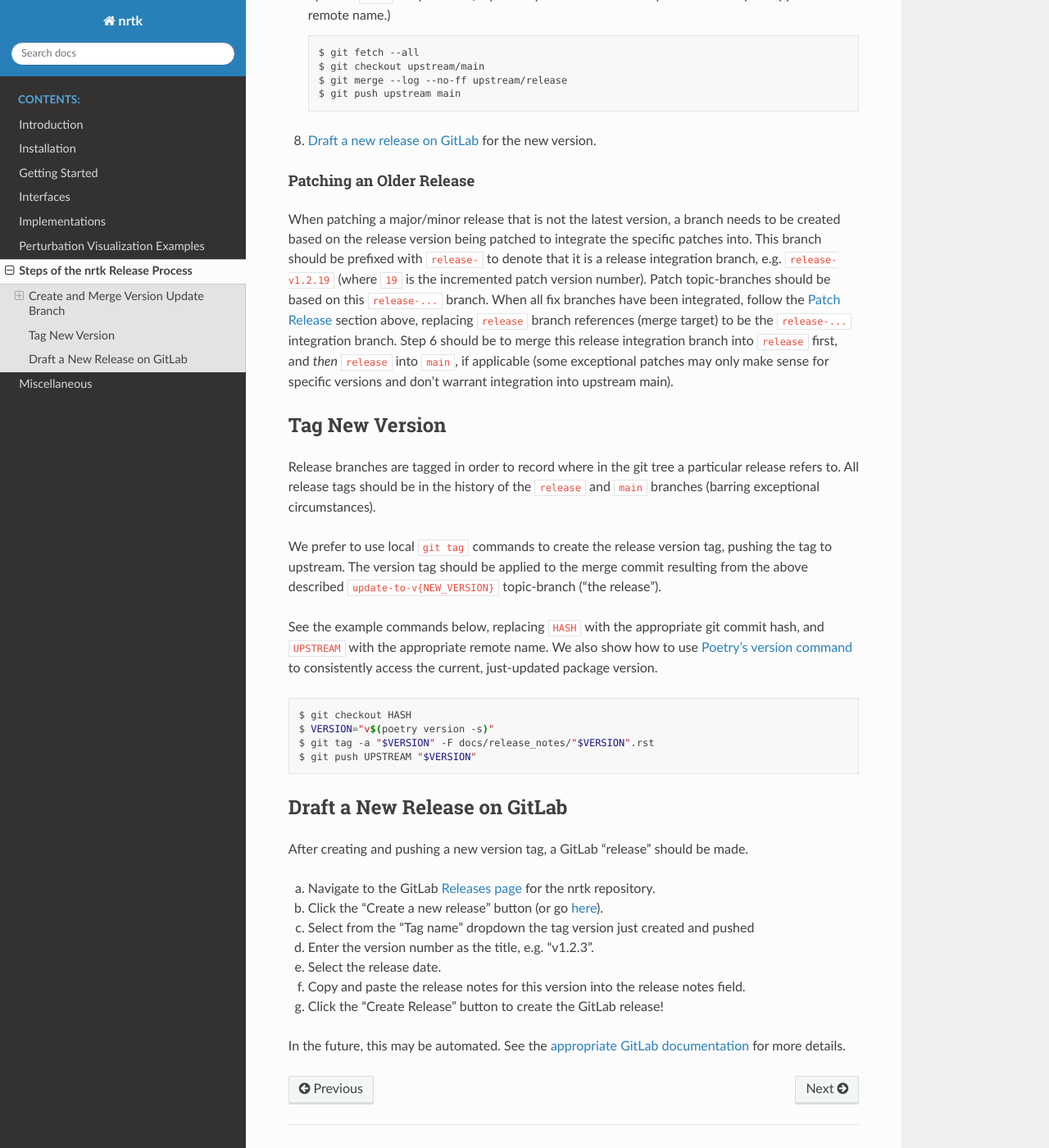
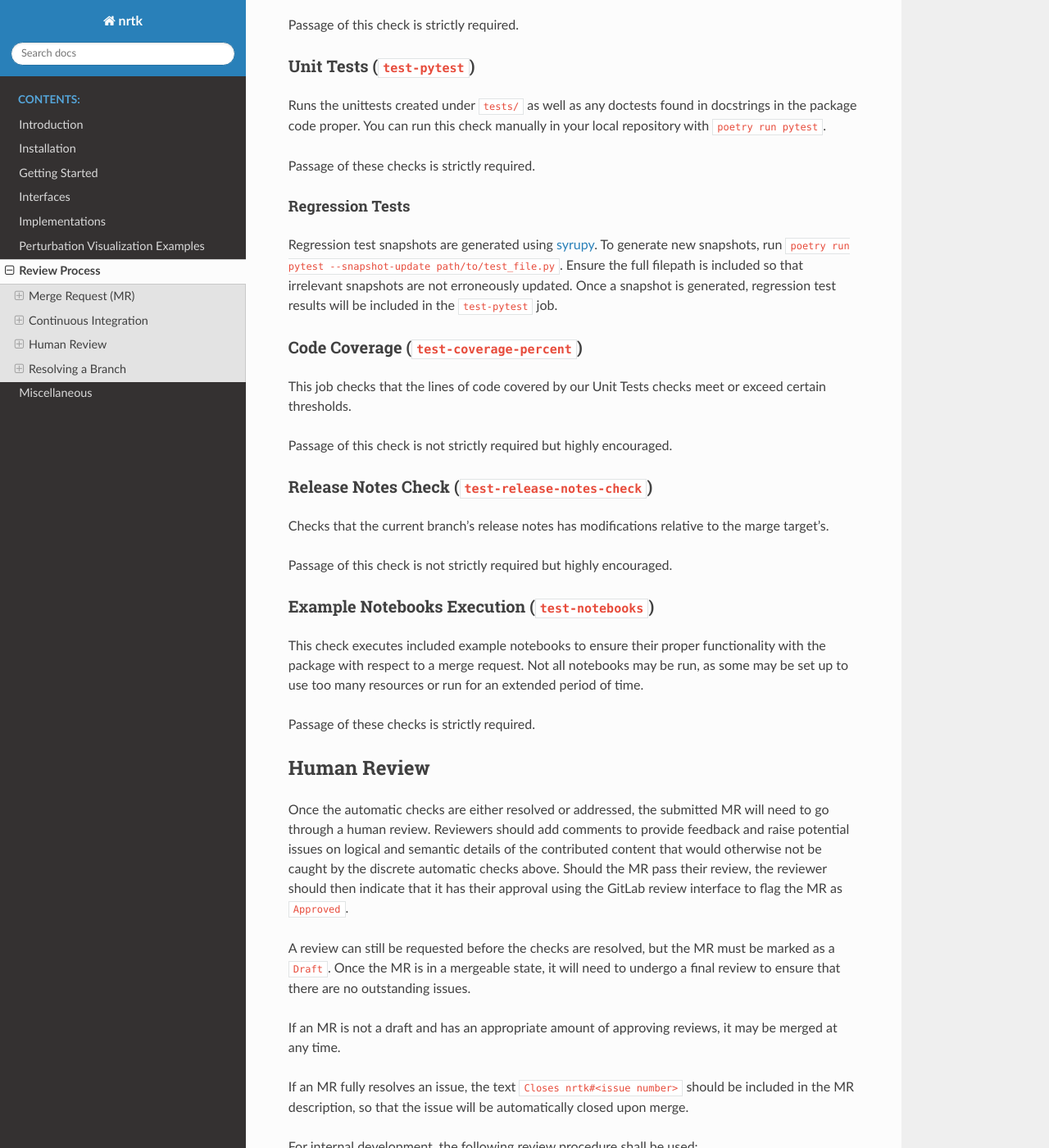
Before and after one commit to Kitware/nrtk, a Sphinx documentation site: the page built from docs/review_process.rst, in a window 1280 px wide and 1400 px high, scrolled down 2210 px. Shown: the whole window at 82% size. Built offline with Sphinx 7.4.7 and the Read the Docs theme 2.0.0, drawn with Linux system fonts in a browser that asks for light colours; pages that are not in the unit, such as notebooks, are missing from menus; the version number is read from the project's files by our own code; some of the changed text lies outside the part shown.

Commit message:
Auto Merge Request - c03c8071

```diff
--- a/docs/review_process.rst
+++ b/docs/review_process.rst
@@ -1,201 +1,198 @@
-Steps of the nrtk Release Process
-=================================
-Three types of releases are expected to occur:
-  - major
-  - minor
-  - patch
+Review Process
+**************
 
-See the :file:`CONTRIBUTING.md` file for information on how to contribute features
-and patches.
-See the :file:`docs/review_process.rst` for information about how to, and what
-is involved in, reviewing contributions.
+The process for reviewing and integrating branches into nrtk is described
+below.
 
-The following process should apply when any release that changes the version
-number occurs.
+For guidelines on contributing, see ``CONTRIBUTING.md``.
 
-Create and Merge Version Update Branch
---------------------------------------
+For guidelines on the release process, see `Release Process and
+Notes`_.
 
-This step of the release process depends on whether the release is considered to be major or
-minor, or
-if it is a patch release.
+.. _`Release Process and Notes`: release_process.html
 
-Major and Minor Releases
-^^^^^^^^^^^^^^^^^^^^^^^^
-Major and minor releases may add one or more trivial or non-trivial features
-and functionalities.
+.. contents:: The review process consists of the following parts:
+   :local:
 
-1. Create a new branch off of the ``main`` named something like
-   ``update-to-v{NEW_VERSION}``, where ``NEW_VERSION`` is the new ``X.Y``
-   version.
+Merge Request (MR)
+==================
+An MR is initiated by a user intending to integrate a branch from their forked
+repository.
+Before the branch is integrated into the nrtk master branch, it must
+first go through a series of checks and a review to ensure that the branch is
+consistent with the rest of the repository and doesn't contain any issues.
 
-   a. Use the ``scripts/update_release_notes.sh`` script to update the project
-      version number, create ``docs/release_notes/v{NEW_VERSION}.rst``, and add
-      a new pending release notes stub file.
+Workflow Status
+---------------
+The submitter must set the status of their MR:
 
-      .. code-block:: bash
+Draft
+^^^^^
+Indicates that the submitter does not think that the MR is in a reviewable or
+mergeable state.
+Once they complete their work and think that the MR is ready to be considered
+for merger, they may set the status to ``Open``.
 
-         $ # When creating a major release
-         $ ./scripts/update_release_notes.sh major
-         $ # OR when creating a minor release
-         $ ./scripts/update_release_notes.sh minor
+Open
+^^^^
+Indicates that an MR is ready for review and that the submitter of the MR thinks
+that the branch is ready to be merged.
+If a review is received that requests substantial changes to the contributed
+content, effectively returning the task at hand into a "development" phase, the
+MR status should be changed to ``Draft`` (by the author of the MR) to indicate
+that such changes are underway.
 
-   b. Add a descriptive paragraph under the title section of
-      ``docs/release_notes/v{NEW_VERSION}.rst`` summarizing this release.
+If the submitter is still working on the MR and simply wants feedback, they
+must request it and leave their branch marked as a ``Draft``.
 
-2. Push the created branch to the upstream repository, not your fork (this is
-   an exception to the normal forking workflow).
+Closed
+^^^^^^
+Indicates that the MR is resolved or discarded.
 
-3. Create a pull/merge request for this branch with ``release`` as the merge
-   target. This is to ensure that everything passes CI testing before making
-   the release. If there is an issue, then topic branches should be made and
-   merged into this branch until the issue is resolved.
+Continuous Integration
+======================
+The following checks are included in the automated portion of the review
+process, and are triggered whenever a merge-request is made or changes, a tag is
+created, or when the ``main`` branch is updated.
+These are run as part of the CI/CD pipeline driven by GitLab CI pipelines, and
+defined by the :file:`.gitlab-ci.yml` file.
+The success or failure of each may be seen in-line in a submitted MR in the
+"Checks" section of the MR view.
 
-4. Get an approving review.
+Code Style Consistency (``test-py-lint``)
+-----------------------------------------
+Runs ``flake8`` to quality check the code style.
+You can run this check manually in your local repository with
+``poetry run flake8``.
 
-5. Merge the pull/merge request into the ``release`` branch.
+Passage of this check is strictly required.
 
-6. Tag the resulting merge commit.
-   See `Tag new version`_ below for how to do this.
+Static Type Analysis (``test-py-typecheck``)
+--------------------------------------------
+Performs static type analysis.
+You can run this check manually in your local repository with ``poetry run
+mypy``.
 
-7. As a repository administrator, merge the ``release`` branch into ``main``
-   locally and push the updated ``main`` to upstream. (Replace "upstream"
-   in the example below with your applicable remote name.)
+Passage of this check is strictly required.
 
-   .. code-block:: bash
+Documentation Build (``test-docs-build``)
+-----------------------------------------
+Performs a build of our Sphinx documentation.
 
-      $ git fetch --all
-      $ git checkout upstream/main
-      $ git merge --log --no-ff upstream/release
-      $ git push upstream main
+Passage of this check is strictly required.
 
-8. `Draft a new release on GitLab`_ for the new version.
+Unit Tests (``test-pytest``)
+----------------------------
+Runs the unittests created under ``tests/`` as well as any doctests found in
+docstrings in the package code proper.
+You can run this check manually  in your local repository with ``poetry run
+pytest``.
 
-Patch Release
-^^^^^^^^^^^^^
-A patch release should only contain fixes for bugs or issues with an existing
-release.
-No new features or functionality should be introduced in a patch release.
-As such, patch releases should only ever be based on an existing release point
-(git tag).
+Passage of these checks is strictly required.
 
-This list assumes we are creating a new patch release off of the *latest*
-release version, i.e. off of the ``release`` branch.
-If a patch release for an older release version is being created, see the
-`Patching an Older Release`_ section.
+Regression Tests
+^^^^^^^^^^^^^^^^
+Regression test snapshots are generated using
+`syrupy <https://github.com/syrupy-project/syrupy>`_. To generate new snapshots,
+run ``poetry run pytest --snapshot-update path/to/test_file.py``. Ensure the full
+filepath is included so that irrelevant snapshots are not erroneously updated.
+Once a snapshot is generated, regression test results will be included in the
+``test-pytest`` job.
 
-1. Create a new branch off of the ``release`` branch named something like
-   ``update-to-v{NEW_VERSION}``, where ``NEW_VERSION`` is the target ``X.Y.Z``,
-   including the bump in the patch (``Z``) version component.
+Code Coverage (``test-coverage-percent``)
+-----------------------------------------
+This job checks that the lines of code covered by our Unit Tests checks meet or
+exceed certain thresholds.
 
-   a. Use the ``scripts/update_release_notes.sh`` script to update the project
-      version number, create ``docs/release_notes/v{NEW_VERSION}.rst``, and add
-      a new pending release notes stub file.
+Passage of this check is not strictly required but highly encouraged.
 
-      .. code-block:: bash
+Release Notes Check (``test-release-notes-check``)
+--------------------------------------------------
+Checks that the current branch's release notes has modifications relative to
+the marge target's.
 
-         $ ./scripts/update_release_notes.sh patch
+Passage of this check is not strictly required but highly encouraged.
 
-   b. Add a descriptive paragraph under the title section of
-      ``docs/release_notes/v{NEW_VERSION}.rst`` summarizing this release.
+Example Notebooks Execution (``test-notebooks``)
+------------------------------------------------
+This check executes included example notebooks to ensure their proper
+functionality with the package with respect to a merge request.
+Not all notebooks may be run, as some may be set up to use too many resources
+or run for an extended period of time.
 
-2. Push the created branch to the upstream repository, not your fork (this is
-   an exception to the normal forking workflow).
+Passage of these checks is strictly required.
 
-3. Create a pull/merge request for this branch with ``release`` as the merge
-   target. This is to ensure that everything passes CI testing before making
-   the release. If there is an issue, then topic branches should be made and
-   merged into this branch until the issue is resolved.
+Human Review
+============
+Once the automatic checks are either resolved or addressed, the submitted MR
+will need to go through a human review.
+Reviewers should add comments to provide feedback and raise potential issues on
+logical and semantic details of the contributed content that would otherwise
+not be caught by the discrete automatic checks above.
+Should the MR pass their review, the reviewer should then indicate that it has
+their approval using the GitLab review interface to flag the MR as ``Approved``.
 
-4. Get an approving review.
+A review can still be requested before the checks are resolved, but the MR must
+be marked as a ``Draft``.
+Once the MR is in a mergeable state, it will need to undergo a final review to
+ensure that there are no outstanding issues.
 
-5. Merge the pull/merge request into the ``release`` branch.
+If an MR is not a draft and has an appropriate amount of approving reviews, it
+may be merged at any time.
 
-6. Tag the resulting merge commit.
-   See `Tag new version`_ below for how to do this.
+If an MR fully resolves an issue, the text
+``Closes nrtk#<issue number>`` should be included in the MR description,
+so that the issue will be automatically closed upon merge.
 
-7. As a repository administrator, merge the ``release`` branch into ``main``
-   locally and push the updated ``main`` to upstream. (Replace "upstream"
-   in the example below with your applicable remote name.)
+For internal development, the following review procedure shall be used:
 
-   .. code-block:: bash
+1. The author will label the merge request as "status::for review", move the
+   associated issue(s) to the for review column on the issue board, and request
+   a review from a peer reviewer. Once the review process begins, the issue(s)
+   should remain in the for review column, review status will only be updated
+   on the MR itself, unless the scope of the issue significantly changes.
 
-      $ git fetch --all
-      $ git checkout upstream/main
-      $ git merge --log --no-ff upstream/release
-      $ git push upstream main
+2. Peer reviewer will provide comments or suggested changes and re-label the
+   merge request as "status::in progress". If no work is needed, the reviewer
+   will instead approve the MR and request a review from a maintainer.
 
-8. `Draft a new release on GitLab`_ for the new version.
+3. Author will address the comments provided by the peer reviewer and then
+   re-label the merge request as "status::for review" and re-request a peer
+   review.
 
-Patching an Older Release
-"""""""""""""""""""""""""
-When patching a major/minor release that is not the latest version, a branch
-needs to be created based on the release version being patched to integrate the
-specific patches into.
-This branch should be prefixed with ``release-`` to denote that it is a release
-integration branch, e.g. ``release-v1.2.19`` (where ``19`` is the incremented
-patch version number).
-Patch topic-branches should be based on this ``release-...`` branch.
-When all fix branches have been integrated, follow the `Patch Release`_ section
-above, replacing ``release`` branch references (merge target) to be the
-``release-...`` integration branch.
-Step 6 should be to merge this release integration branch into ``release``
-first, and *then* ``release`` into ``main``, if applicable (some exceptional
-patches may only make sense for specific versions and don't warrant integration
-into upstream main).
+4. Peer reviewer will repeat the process starting at step 2, as needed.
 
-Tag New Version
----------------
-Release branches are tagged in order to record where in the git tree a
-particular release refers to.
-All release tags should be in the history of the ``release`` and ``main``
-branches (barring exceptional circumstances).
+5. Maintainer will provide comments or suggested changes and re-label the merge
+   request as in progress. If the MR needs no work, then the maintainer will
+   instead approve the MR and :ref:`resolve the branch<Resolving a Branch>`.
 
-We prefer to use local ``git tag`` commands to create the release version
-tag, pushing the tag to upstream.
-The version tag should be applied to the merge commit resulting from the
-above described ``update-to-v{NEW_VERSION}`` topic-branch ("the release").
+6. If additional changes are requested, the author will address the comments
+   provided by the maintainer and then label the MR as ready for review and
+   re-request maintainer review; repeating the procedure starting at step 5, as
+   needed.
 
-See the example commands below, replacing ``HASH`` with the appropriate git
-commit hash, and ``UPSTREAM`` with the appropriate remote name.
-We also show how to use `Poetry's version command`_ to consistently access the
-current, just-updated package version.
+Notebooks
+---------
+The default preference is that all Jupyter Notebooks be included in execution
+of the Notebook CI job (listed under the ``parallel:matrix`` section).
+If a notebook is added in the MR, it should be verified that it has been added
+to the list of notebooks to be run.
+If it has not been, the addition should be requested or for a rationale as to
+why it has not been.
+Rationale for excluding specific notebooks from the CI job should be added to
+the relevant section in ``examples/README.md``.
 
-.. code-block:: bash
+Resolving a Branch
+==================
 
-   $ git checkout HASH
-   $ VERSION="v$(poetry version -s)"
-   $ git tag -a "$VERSION" -F docs/release_notes/"$VERSION".rst
-   $ git push UPSTREAM "$VERSION"
+Merge
+-----
+Once an MR receives an approving review and is no longer marked as a ``Draft``,
+the repository maintainers can merge it, closing the merge request.
+It is recommended that the submitter delete their branch after the MR is
+merged.
 
-Draft a New Release on GitLab
------------------------------
-After creating and pushing a new version tag, a GitLab "release" should be
-made.
-
-a. Navigate to the GitLab `Releases page`_ for the nrtk repository.
-
-b. Click the "Create a new release" button (or go `here
-   <gitlab-new-release-page_>`_).
-
-c. Select from the "Tag name" dropdown the tag version just created and
-   pushed
-
-d. Enter the version number as the title, e.g. "v1.2.3".
-
-e. Select the release date.
-
-f. Copy and paste the release notes for this version into the release notes
-   field.
-
-g. Click the "Create Release" button to create the GitLab release!
-
-In the future, this may be automated.
-See the `appropriate GitLab documentation <gitlab-release-using-cicd_>`_ for
-more details.
-
-
-.. _Poetry's version command: https://python-poetry.org/docs/cli/#version
-.. _Releases page: https://gitlab.jatic.net/jatic/kitware/nrtk/-/releases
-.. _gitlab-new-release-page: https://gitlab.jatic.net/jatic/kitware/nrtk/-/releases/new
-.. _gitlab-release-using-cicd: https://docs.gitlab.com/ee/user/project/releases/#creating-a-release-by-using-a-cicd-job
+Close
+-----
+If it is decided that the MR will not be integrated into ``nrtk``, then
+it can be closed through GitLab.
```
Also changed, not shown: README.md (line endings or trailing spaces), 1 other file.
